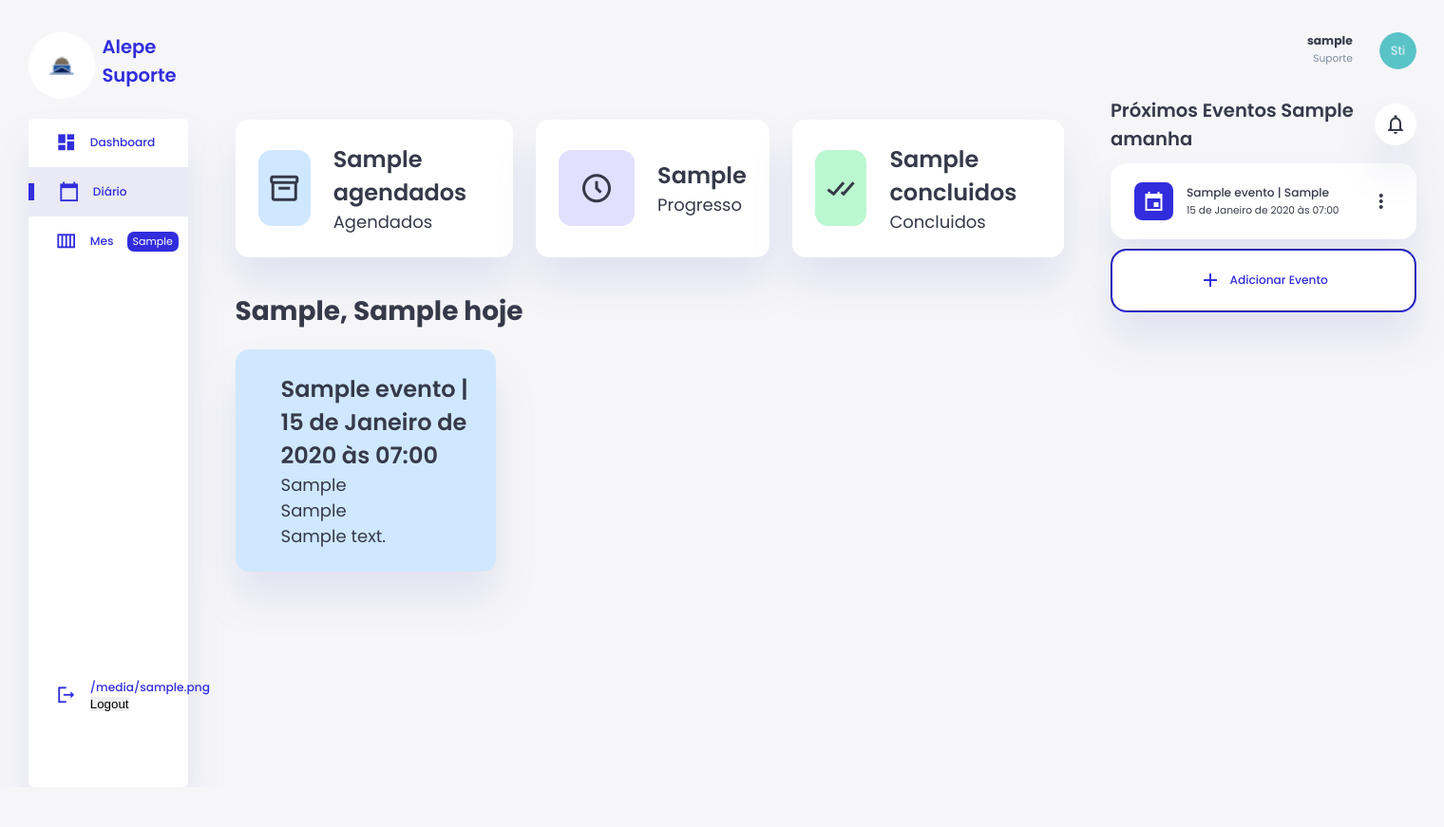
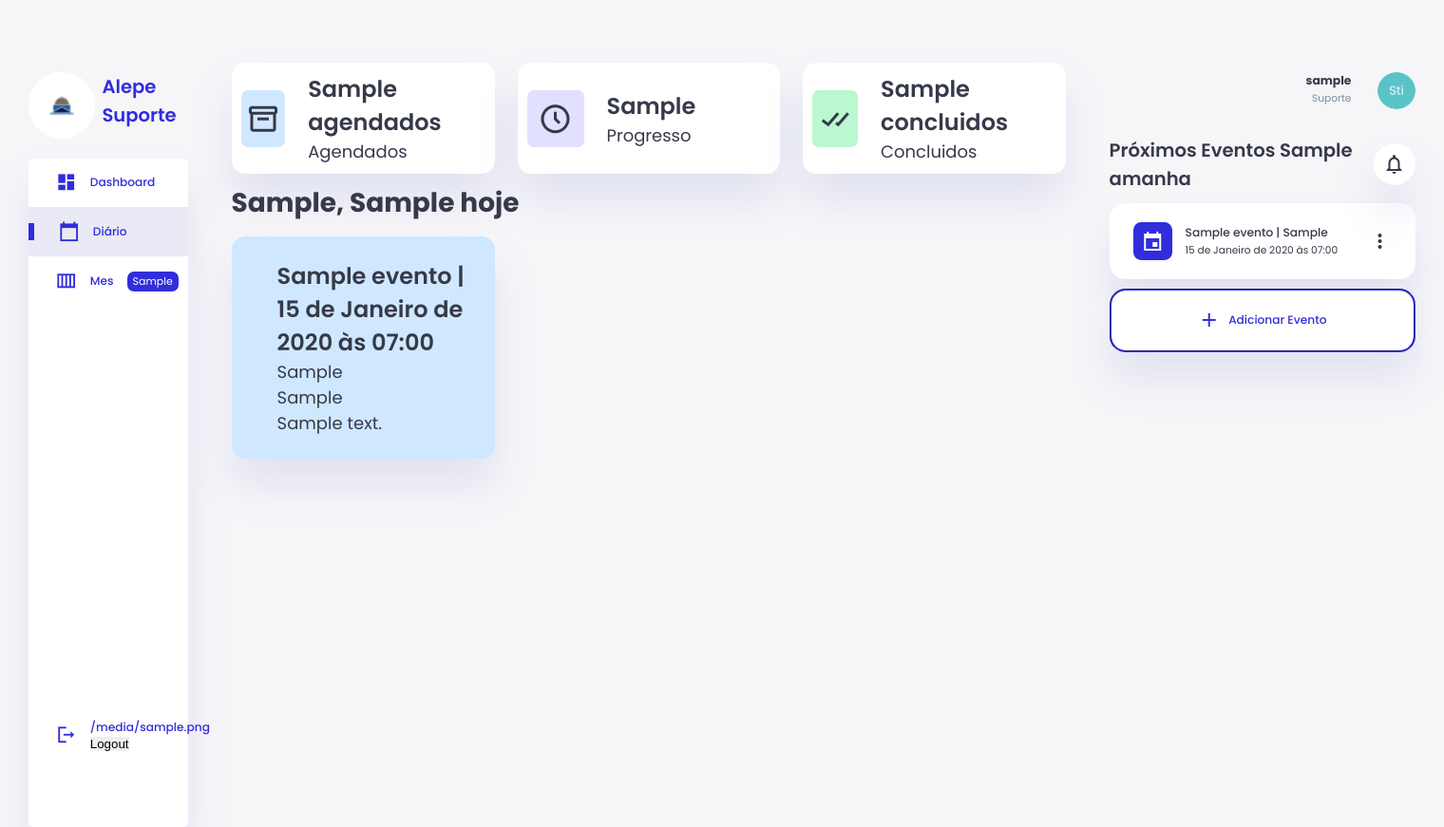
Before and after one commit to Warpedro1/projeto-alepe, a Django app: template templates/eventos/home_eventos.html in a window 1520 px wide. Shown: the whole page at 95% size. Before the commit the page ends 749 px from the top, so only its background shows below. Run offline with Django 5.2, Linux system fonts and the light colour scheme; tables that the repository leaves empty hold one stand-in row (values such as "Sample post"); the template is opened without the code that fills it: values that come from a table or form of the project are taken from there, most other values are stand-ins (such as "Sample title", 1, 10 or a date in 2020).

Commit message:
Correcao tamanho filtros

```diff
--- a/setup/static/styles/style-eventos.css
+++ b/setup/static/styles/style-eventos.css
@@ -43,6 +43,7 @@
 
 *{
     margin: 0;
+
     padding: 0;
     outline: 0;
     appearance: 0;
@@ -58,7 +59,7 @@ html{
 body{
     width: 100vw;
     height: 100vh;
-    margin-top: 1rem;
+    margin-top: 4rem;
     font-family: 'Poppins', sans-serif;
     font-size: 0.88rem;
     user-select: none;
@@ -232,9 +233,9 @@ aside .sidebar .message-count{
 }
 
 main{
-    margin-top: 4rem;
+    margin-top: 4px;
     width: 100%;
-    padding: 36px 24px;
+    padding: 2px 20px;
     max-height: calc(100vh - 56px);
 }
 li{
@@ -252,7 +253,7 @@ main .eventos li{
     padding: 24px;
     border-radius: var(--card-border-radius);
     display: flex;
-    margin-top: 1.4rem;
+    margin-top: 1rem;
     box-shadow: var(--box-shadow);
     align-items: center;
     grid-gap: 24px;
@@ -294,15 +295,16 @@ main .filtros{
     display: grid;
     grid-template-columns: repeat(3, 1fr);
     grid-gap: 24px;
+    margin-bottom: 10px;
 
 }
 
 main .filtros li{
-    padding: 24px;
+    padding: 10px;
     background: var(--color-white);
     border-radius: var(--card-border-radius);
     display: flex;
-    margin-top: 1.4rem;
+    margin-top: 4px;
     box-shadow: var(--box-shadow);
     align-items: center;
     grid-gap: 24px;
@@ -310,9 +312,9 @@ main .filtros li{
 }
 
 main .filtros li .bx{
-    width: 80px;
-    height: 80px;
-    border-radius: var(--card-border-radius);
+    width: 60px;
+    height: 60px;
+    border-radius: var(--border-radius-1);
     font-size: 36px;
     display: flex;
     align-items: center;
--- a/templates/eventos/home_eventos.html
+++ b/templates/eventos/home_eventos.html
@@ -82,7 +82,7 @@
                     </span>
                 </li>
             </ul>
-            <br></br> <!--dia da semana-->
+             <!--dia da semana-->
             <h1> {{ datas_em_string.dia_da_semana }}, {{ datas_em_string.hoje }} </h1>
             <!--cards event-->
             <ul class="eventos">
```
Also changed, not shown: eventos/migrations/0003_alter_evento_status.py (added).
